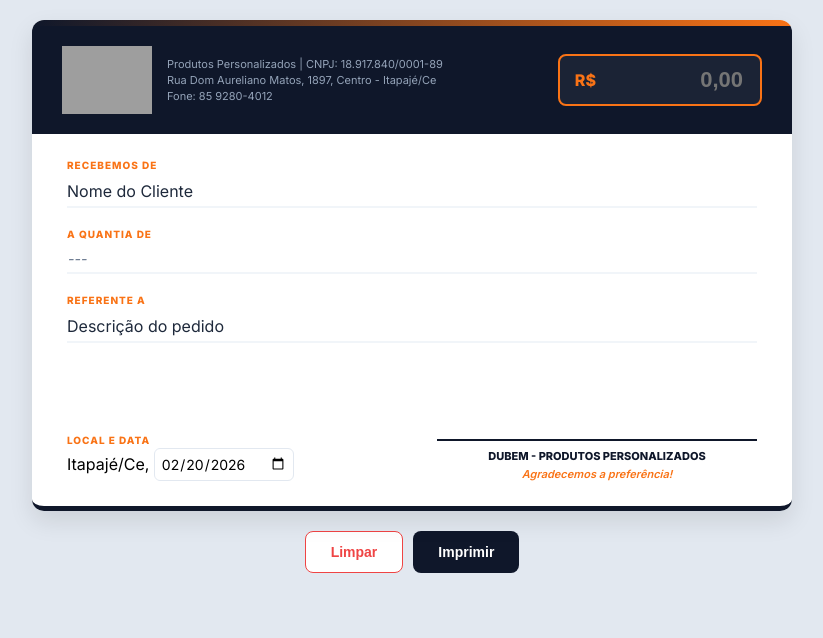
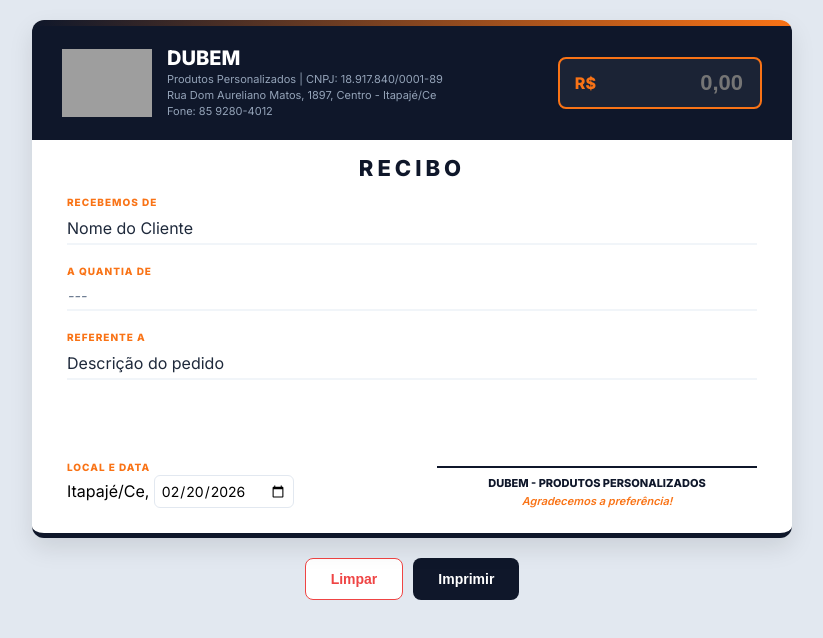
Before and after one commit to dubempersonalizados/Recibo, a plain HTML site: page index.html in a window 1280 px wide. Shown: the whole page, without its empty margins (228-1051 px from the left). Drawn offline with Linux system fonts and the light colour scheme; grey boxes are pictures that could not be loaded.

Commit message:
Update index.html

```diff
--- a/index.html
+++ b/index.html
@@ -64,7 +64,18 @@
             font-weight: 800; width: 140px; outline: none; text-align: right; color: white;
         }
 
-        .corpo { padding: 25px 35px; }
+        /* Título do Documento */
+        .titulo-documento {
+            text-align: center;
+            padding: 15px 0 0 0;
+            font-size: 22px;
+            font-weight: 800;
+            color: var(--azul-marinho);
+            letter-spacing: 4px;
+            text-transform: uppercase;
+        }
+
+        .corpo { padding: 15px 35px 25px 35px; }
         .campo-grupo { margin-bottom: 20px; display: flex; flex-direction: column; }
 
         .label {
@@ -80,7 +91,7 @@
         #extenso-output { color: #64748b; font-style: italic; font-size: 14px; }
 
         .footer {
-            padding: 40px 35px 25px 35px; /* Aumentado padding superior para dar espaço à caneta */
+            padding: 30px 35px 25px 35px;
             display: flex;
             justify-content: space-between;
             align-items: flex-end;
@@ -145,7 +156,7 @@
         <div class="logo-area">
             <img src="https://iili.io/KKfn7x1.png" alt="Logo DUBEM" class="logo-img">
             <div class="empresa-info">
-
+                <h1>DUBEM</h1>
                 <p>Produtos Personalizados | CNPJ: 18.917.840/0001-89</p>
                 <p>Rua Dom Aureliano Matos, 1897, Centro - Itapajé/Ce</p>
                 <p>Fone: 85 9280-4012</p>
@@ -158,6 +169,8 @@
             </div>
         </div>
     </div>
+
+    <div class="titulo-documento">RECIBO</div>
 
     <div class="corpo">
         <div class="campo-grupo">
```
